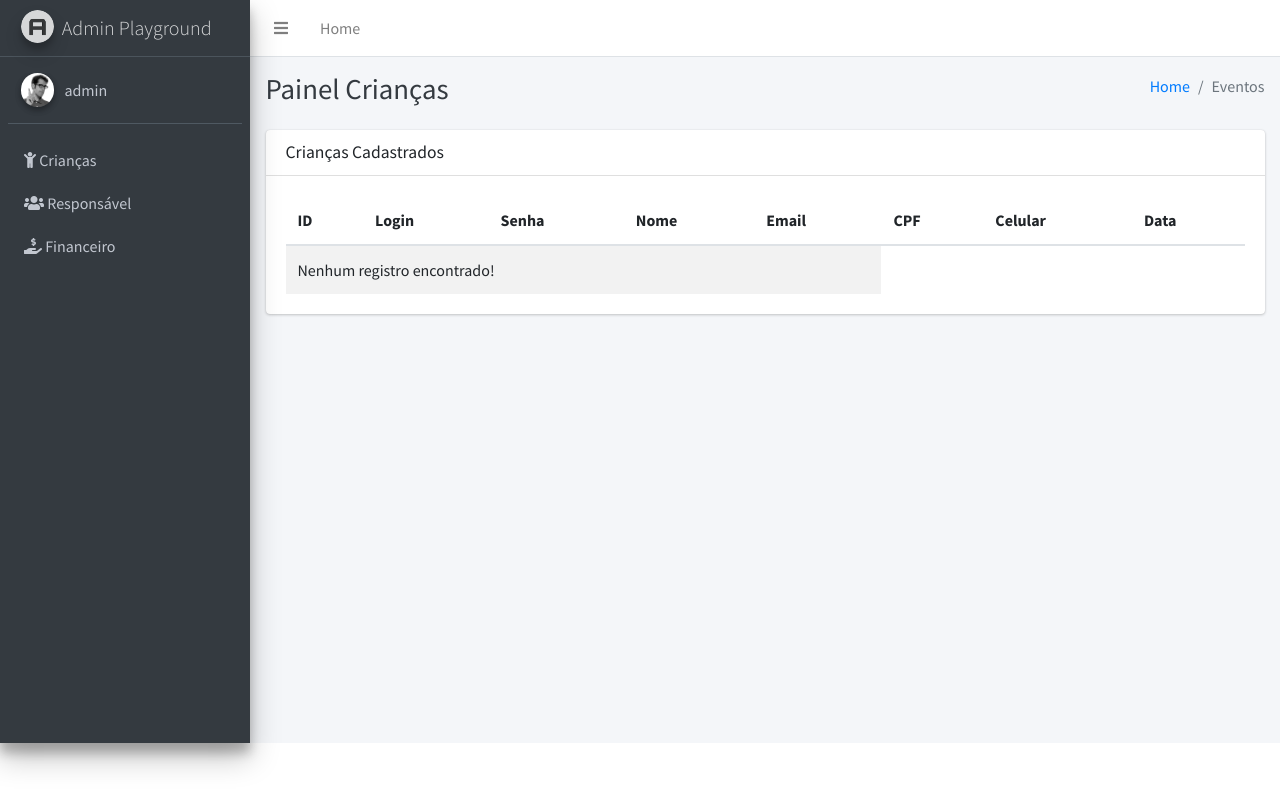
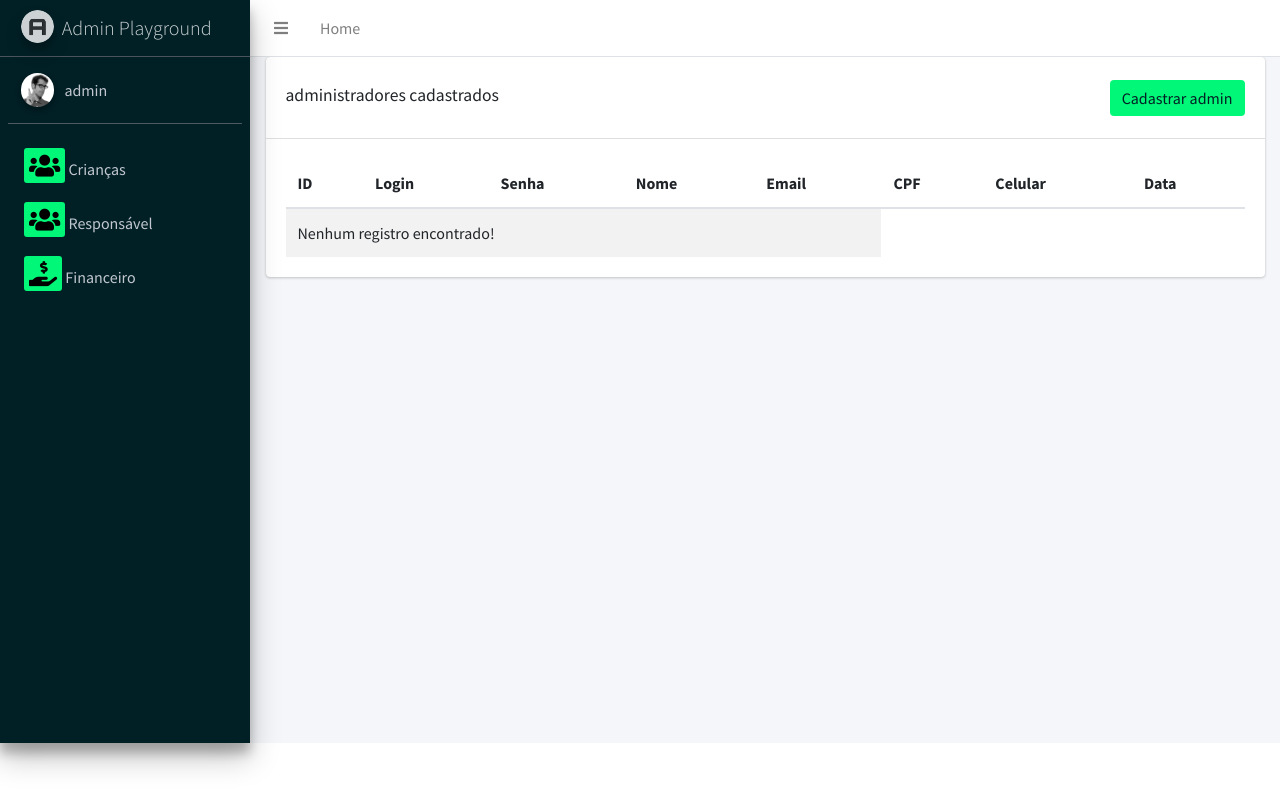
Before and after one commit to victorlincoln10/playground_management, a PHP site: page / in a window 1280 px wide. Run offline with PHP 8.4, Linux system fonts and the light colour scheme; data that the repository does not hold is empty.

Commit message:
cadastro admin

```diff
--- a/assets/css/style.css
+++ b/assets/css/style.css
@@ -0,0 +1,37 @@
+.content-wrapper .btn {
+   background: #00F777;
+   color: #012026;
+   border: none;
+    margin: 0.7rem 0px 10px 1rem;
+    float: right;
+    padding: 10px auto;
+ }
+ .content-wrapper .btn:hover {
+     background-color: #012026;
+     color: white;
+     transition: 0.5s;
+ }
+.content-header {
+    background-color: #012026;
+}
+.content-header .container-fluid h1 {
+    color: white;
+}
+.content-header .breadcrumb-item a {
+    color: #00F777;
+}
+
+/*
+#00F777  BOTOES
+#012026  BACKGROUND
+#000000  BACKGROUND
+#01543A  PARALELOS
+*/
+.modal .modal-footer .btn-success {
+    background: #00F777;
+    color: #012026;
+    border: none;
+     margin: 0.7rem 0px 10px 1rem;
+     float: right;
+     padding: 10px auto;
+  }
--- a/inc/conn.inc.php
+++ b/inc/conn.inc.php
@@ -1,2 +1,13 @@
 <?php
-$conn = new PDO("mysql:host=localhost;dbname=db_park", "root", "");
+
+    try{
+
+        $conn = new PDO("mysql:host=localhost;dbname=db_park", "root", "");
+
+    } catch(PDOException $e) {
+
+        $e->getMessage();
+
+    }
+
+    return $conn;
--- a/inc/footer.php
+++ b/inc/footer.php
@@ -22,7 +22,7 @@
   <!-- ./wrapper -->
 
   <!-- REQUIRED SCRIPTS -->
-
+<script src="assets/js/main.js"></script>
   <!-- jQuery -->
   <script src="lib/jquery/jquery.min.js"></script>
   <!-- Bootstrap 4 -->
@@ -34,6 +34,7 @@
 <script src="lib/datatables-bs4/js/dataTables.bootstrap4.min.js"></script>
 <script src="lib/datatables-responsive/js/dataTables.responsive.min.js"></script>
 <script src="lib/datatables-responsive/js/responsive.bootstrap4.min.js"></script>
+
 
   <script>
   $(function () {
@@ -55,6 +56,7 @@
       "autoWidth": false,
     });
   });
+
     </script>
 </body>
 
--- a/inc/header.php
+++ b/inc/header.php
@@ -9,13 +9,15 @@
 
   <title>AdminEventos</title>
 
+
   <!-- Font Awesome Icons -->
   <link rel="stylesheet" href="lib/fontawesome-free/css/all.min.css">
   <!-- Theme style -->
   <!-- Ionicons -->
   <link rel="stylesheet" href="https://code.ionicframework.com/ionicons/2.0.1/css/ionicons.min.css">
 
-  <link rel="stylesheet" href="assets/css/adminlte.min.css">
+  <link rel="stylesheet" href="assets/css/adminlte.css">
+  <link rel="stylesheet" href="assets/css/style.css">
 
   <!-- DataTables -->
   <link rel="stylesheet" href="lib/datatables-bs4/css/dataTables.bootstrap4.min.css">
--- a/inc/page-header.php
+++ b/inc/page-header.php
@@ -3,7 +3,7 @@
         <div class="container-fluid">
           <div class="row mb-2">
             <div class="col-sm-6">
-              <h1 class="m-0 text-dark">Painel Crianças</h1>
+              <h1 class="m-0">Painel Crianças</h1>
             </div><!-- /.col -->
             <div class="col-sm-6">
               <ol class="breadcrumb float-sm-right">
--- a/inc/sidebar.php
+++ b/inc/sidebar.php
@@ -1,5 +1,5 @@
     <!-- Main Sidebar Container -->
-    <aside class="main-sidebar sidebar-dark-primary elevation-4">
+    <aside class="main-sidebar sidebar-dark-primary elevation-4" style="background-color: #012026">
       <!-- Brand Logo -->
       <a href="index3.html" class="brand-link">
         <img src="assets/img/AdminLTELogo.png" alt="AdminLTE Logo" class="brand-image img-circle elevation-3" style="opacity: .8">
@@ -24,19 +24,19 @@
 
             <li class="nav-item">
               <a href="#" class="nav-link">
-              <i class="fas fa-child"></i>
+              <i class="fas fa-users"style="background: #00F777; font-size: 25px; color: black; padding: 5px; border-radius: 3px"></i>
                 <p> Crianças</p>
               </a>
             </li>
             <li class="nav-item">
               <a href="#" class="nav-link">
-              <i class="fas fa-users"></i>
+              <i class="fas fa-users" style="background: #00F777; font-size: 25px; color: black; padding: 5px; border-radius: 3px" ></i>
                 <p>Responsável</p>
               </a>
             </li>
             <li class="nav-item">
               <a href="#" class="nav-link">
-              <i class="fas fa-hand-holding-usd"></i>
+              <i class="fas fa-hand-holding-usd"style="background: #00F777; font-size: 25px; color: black; padding: 5px; border-radius: 3px"></i>
                 <p>Financeiro</p>
               </a>
             </li>
--- a/index.php
+++ b/index.php
@@ -17,7 +17,6 @@ require_once "inc/header.php";
     ?>
     <!-- Content Wrapper. Contains page content -->
     <div class="content-wrapper">
-        <?php require_once("inc/page-header.php"); ?>
 
         <!-- Main content -->
         <div class="content">
@@ -26,7 +25,8 @@ require_once "inc/header.php";
                     <div class="col-12">
                         <div class="card">
                             <div class="card-header">
-                                <h3 class="card-title">Crianças Cadastrados</h3>
+                                <h3 class="card-title pt-3">administradores cadastrados</h3>
+                                <button type="button" class="btn btn-primary" data-toggle="modal" data-target="#cadastroModal">Cadastrar admin</button>
                             </div>
                             <!-- /.card-header -->
                             <div class="card-body">
@@ -80,3 +80,55 @@ require_once "inc/header.php";
     </div>
     <!-- /.content-wrapper -->
     <?php require_once("inc/footer.php") ?>
+
+          <!--MODAL AQUI-->
+    <div class="modal fade" id="cadastroModal" tabindex="-1" role="dialog" aria-labelledby="exampleModalLabel" aria-hidden="true">
+        <div class="modal-dialog" role="document">
+            <div class="modal-content">
+                <div class="modal-header">
+                    <h5 class="modal-title" id="exampleModalLabel">Realize seu cadastro.</h5>
+                    <button type="button" class="close" data-dismiss="modal" aria-label="Close">
+                    <span aria-hidden="true">&times;</span>
+                    </button>
+                </div>
+            <div class="modal-body">
+
+            <!--FORMULARIO DE CADASTRO MODAL-->
+            <form action="./create-admin.php" method="POST">
+                <div class="form-row mt-3">
+                    <div class="col">
+                        <input type="text" class="form-control" placeholder="Nome" name="nome">
+                    </div>
+                </div>
+
+                <div class="form-row mt-3">
+                    <div class="col">
+                        <input type="text" class="form-control" placeholder="Login" name="login">
+                    </div>
+                    <div class="col">
+                        <input type="password" class="form-control" placeholder="Senha" name="senha">
+                    </div>
+                </div>
+
+                <div class="form-row mt-3">
+                    <div class="col">
+                        <input type="text" class="form-control" placeholder="Email" name="email">
+                    </div>
+                    <div class="col">
+                        <input type="text" class="form-control" placeholder="Cpf" name="cpf">
+                    </div>
+                    <div class="col">
+                        <input type="number" class="form-control" placeholder="Contato" name="celular">
+                    </div>
+                </div>
+
+                </div>
+                    <div class="modal-footer">
+                        <button type="button" class="btn btn-dark" data-dismiss="modal">Close</button>
+                        <button type="submit" class="btn btn-success">Salvar</button>
+                    </div>
+                </div>
+            </form> <!--end FORM-->
+        </div>
+    </div>
+<!--FIM MODAL AQUI-->
```
Also changed, not shown: assets/js/main.js (added, +29 -0 lines), create-admin.php (+20 -12 lines).
